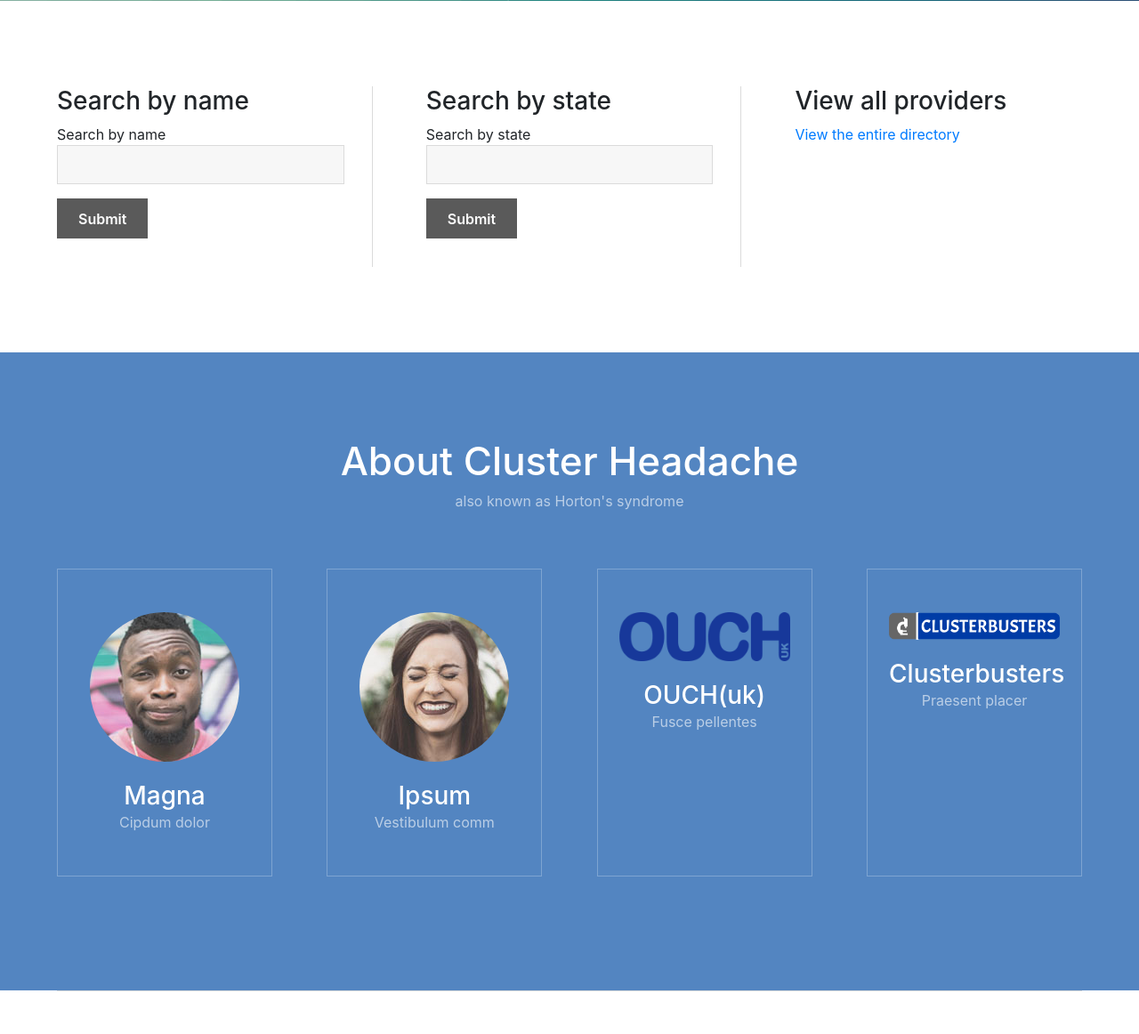
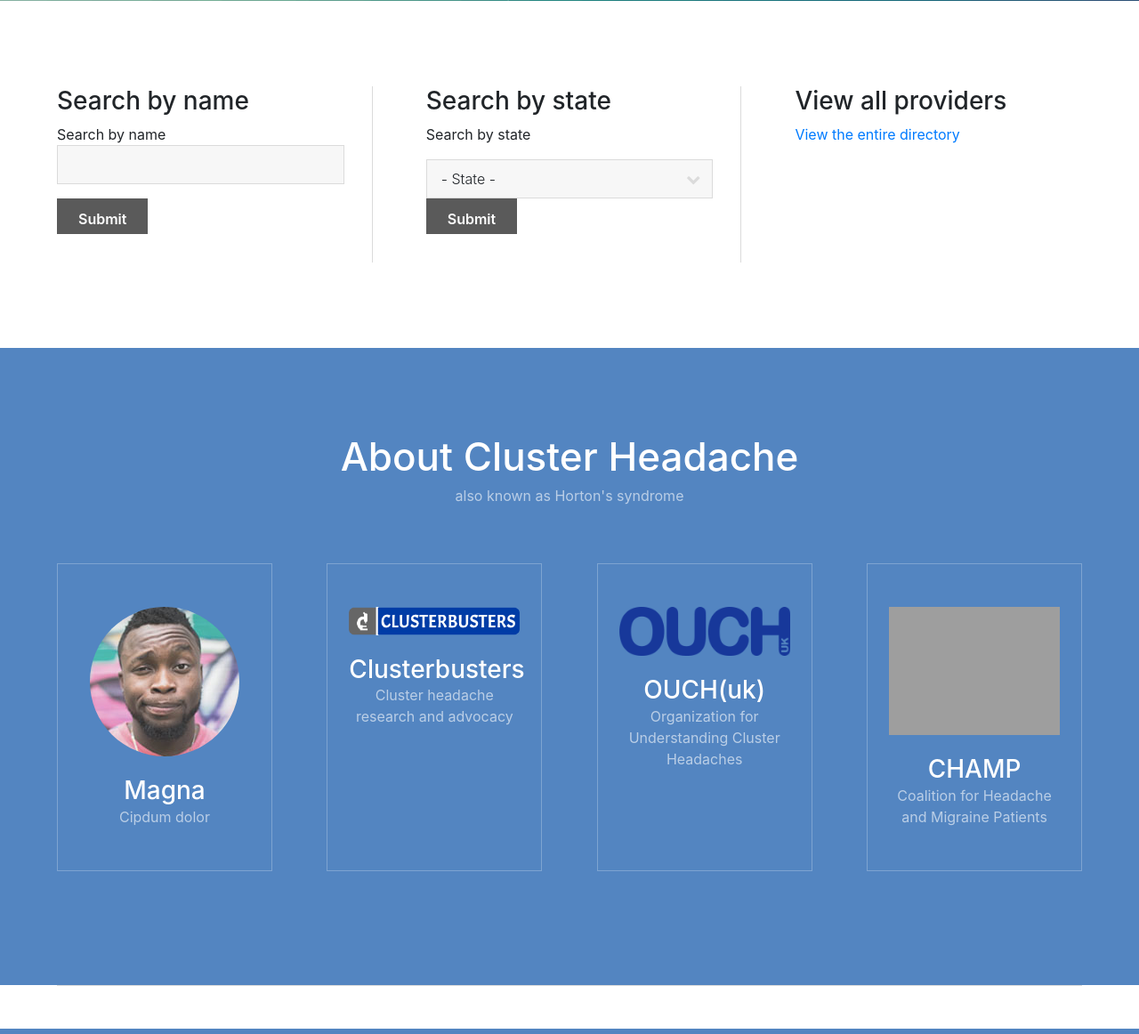
Before and after one commit to georgiaschmitt/CH-phys-directory, a Flask app: page / in a window 1280 px wide. Shown: the part 431-1593 px from the top of the page at 89% size. Run offline with Flask 2, Linux system fonts and the light colour scheme; some libraries are stand-ins or nearby versions; grey boxes are pictures that could not be loaded.

Commit message:
started dropdown change

```diff
--- a/static/assets/css/main.css
+++ b/static/assets/css/main.css
@@ -2555,7 +2555,7 @@
 		cursor: pointer;
 		display: inline-block;
 		font-weight: 600;
-		height: 2.85em;
+		height: 2.5em;
 		line-height: 2.95em;
 		padding: 0 1.5em;
 		text-align: center;
--- a/static/elements.html
+++ b/static/elements.html
@@ -347,7 +347,7 @@
 										<!-- Break -->
 										<div class="12u$">
 											<div class="select-wrapper">
-												<select name="category" id="category">
+												<select name="category">
 													<option value="">- Category -</option>
 													<option value="1">Manufacturing</option>
 													<option value="1">Shipping</option>
--- a/templates/user-homepage.html
+++ b/templates/user-homepage.html
@@ -38,8 +38,76 @@
         </header>
         <form action="/search/state" id="state-search">
           <p>
+            Search by state
+          </p>
+          <div class="select-wrapper">
+
+          <select name="state" id="category">
+            <option value="">- State -</option>
+            <option value="Alabama">Alabama</option>
+            <option value="Alaska">Alaska</option>
+            <option value="Arizona">Arizona</option>
+            <option value="Arkansas">Arkansas</option>
+            <option value="California">California</option>
+            <option value="Colorado">Colorado</option>
+            <option value="Alaska">Alaska</option>
+            <option value="Alaska">Alaska</option>
+            <option value="Alaska">Alaska</option>
+            <option value="Alaska">Alaska</option>
+            <option value="Alaska">Alaska</option>
+          </select>
+          </div>
+
+
+
+<!-- Connecticut
+Delaware
+Florida
+Georgia
+Illinois
+Indiana
+Iowa
+Kansas
+Kentucky
+Louisiana
+Maine
+Maryland
+Massachusetts
+Michigan
+Minnesota
+Missouri
+Nebraska
+Nevada
+New Hampshire
+New Jersey
+New Mexico
+New York
+North Carolina
+Ohio
+Oklahoma
+Oregon
+Pennsylvania
+South Carolina
+Tennessee
+Texas
+Utah
+Vermont
+Virginia
+Washington
+Wisconsin
+Alberta
+British Columbia
+Manitoba
+Ontario
+Quebec
+Saskatchewan
+
+
+
+
+          <p>
           Search by state <input type="text" name="state">
-          </p>
+          </p>  -->
           <p>
             <input type="submit">
           </p>
@@ -73,25 +141,25 @@
         <p>Cipdum dolor</p>
       </div>
       <div class="box person">
-        <div class="image round">
-          <img src="/static/images/pic04.jpg" alt="Person 2" />
+        <div class="image">
+          <a href="https://www.clusterbusters.org"><img src="/static/images/cb-logo.png" class="logo"></a>
         </div>
-        <h3>Ipsum</h3>
-        <p>Vestibulum comm</p>
+        <h3>Clusterbusters</h3>
+        <p>Cluster headache research and advocacy</p>
       </div>
       <div class="box person">
         <div class="image">
           <a href="https://ouchuk.org/"><img src="/static/images/ouch-logo.png" alt="OUCH-UK logo"></a>
         </div>
         <h3>OUCH(uk)</h3>
-        <p>Fusce pellentes</p>
+        <p>Organization for Understanding Cluster Headaches</p>
       </div>
       <div class="box person">
         <div class="image">
-          <a href="https://www.clusterbusters.org"><img src="/static/images/cb-logo.png" class="logo"></a>
+          <a href="https://headachemigraine.org/"><img src="/static/images/champ-logo.png" alt="champ logo"></a>
         </div>
-        <h3>Clusterbusters</h3>
-        <p>Praesent placer</p>
+        <h3>CHAMP</h3>
+        <p>Coalition for Headache and Migraine Patients</p>
       </div>
     </div>
   </div>
```
Also changed, not shown: templates/all_providers.html (+11 -7 lines), templates/homepage.html (deleted, +0 -106 lines).
